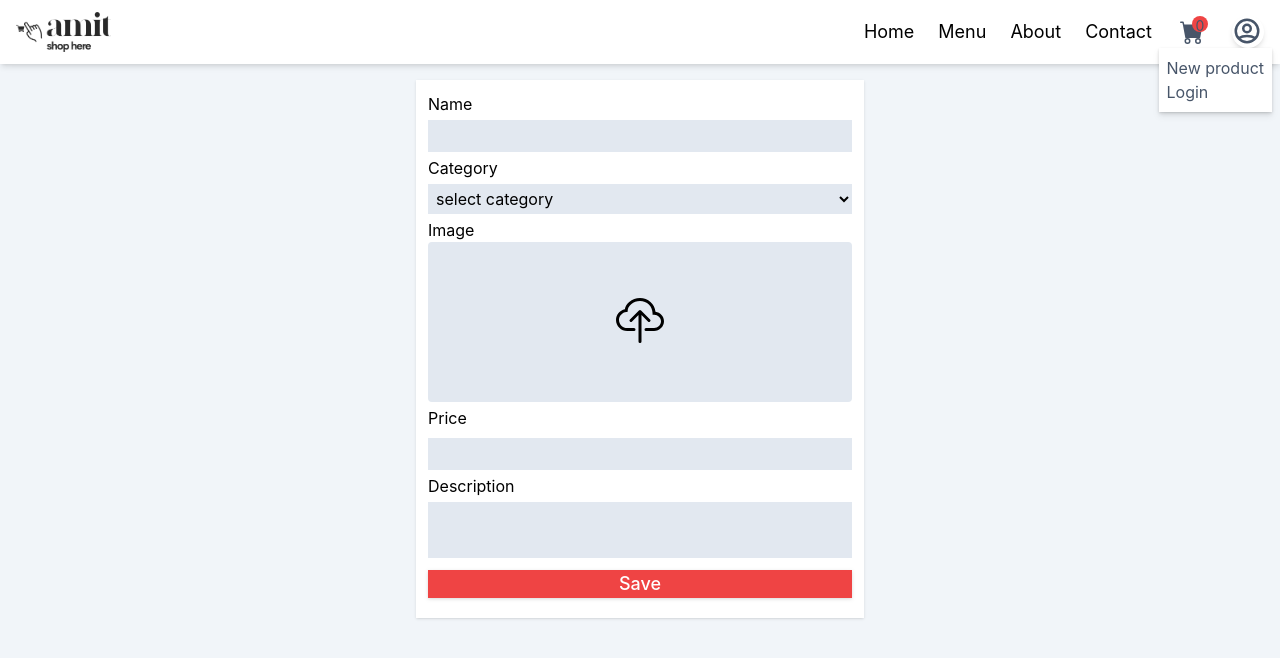
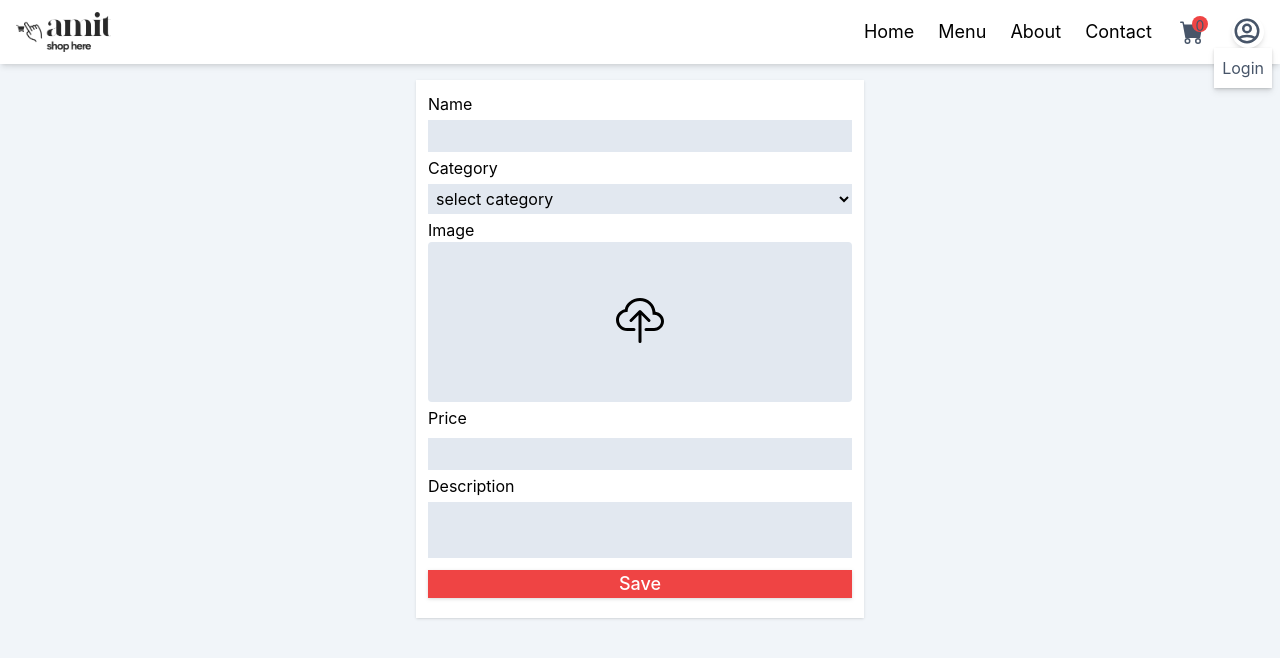
Before and after one commit to dewsiro000/The-Fasted-Delivery--in-home, a React (Create React App) app in the folder frontend/: page /newproduct in a window 1280 px wide. Both pictures are taken after a click on the element 1248 px from the left and 32 px from the top of the page. Shown: the top 658 px of the page. Built offline with nearby package versions, Linux system fonts and the light colour scheme.

Commit message:
show New product
userData.email === process.env.REACT_APP_ADMIN_EMAI

```diff
--- a/frontend/src/component/Header.js
+++ b/frontend/src/component/Header.js
@@ -10,7 +10,7 @@ import { toast } from 'react-hot-toast'
 const Header = () => {
     const [showMenu, setShowMenu] = useState(false)
     const userData = useSelector((state) => state.user)
-    console.log('userData : ', userData);
+    console.log(userData.email);
     const dispatch = useDispatch()
 
     const handleShowMenu = () => {
@@ -20,6 +20,8 @@ const Header = () => {
         dispatch(logoutRedux())
         toast("Logout successfully")
     }
+
+    console.log(process.env.REACT_APP_ADMIN_EMAIL);
     return (
         <header className='fixed shadow-md w-full h-16 px-2 md:px-4 Z-50 bg-white'>
 
@@ -46,14 +48,18 @@ const Header = () => {
                             {userData.image ? <img src={userData.image} className='h-full w-full' /> : <HiOutlineUserCircle />}
                         </div>
                         {
-                            showMenu && <div className='absolute right-2 bg-white py-2 shadow drop-shadow-md flex flex-col'>
+                            showMenu && (
+                                <div className='absolute right-2 bg-white py-2 shadow drop-shadow-md flex flex-col'>
+                                    {
+                                        userData.email === process.env.REACT_APP_ADMIN_EMAIL &&
                                         <Link to={"newproduct"} className='whitespace-nowrap cursor-pointer px-2'>New product</Link>
+                                    }
                                     {
                                         userData.image ? <p className='cursor-pointer text-white px-2 bg-red-500' onClick={handleLogout}>Logout</p> :
                                             <Link to={"login"} className='whitespace-nowrap cursor-pointer px-2' >Login </Link>
                                     }
                                 </div>
-                        }
+                            )}
                     </div>
                 </div>
             </div>
--- a/frontend/src/page/Newproduct.js
+++ b/frontend/src/page/Newproduct.js
@@ -86,10 +86,10 @@ const Newproduct = () => {
                     <option value={"dosa"}>Dosa</option>
                     <option value={"pizza"}>Pizza</option>
                     <option value={"rice"}>rice</option>
-                    <option >Cake</option>
-                    <option >Burger</option>
-                    <option >Panner</option>
-                    <option >Sandwich</option>
+                    <option value={"cake"}>Cake</option>
+                    <option value={"burger"}>Burger</option>
+                    <option value={"panner"}>Panner</option>
+                    <option value={"sandwich"}>Sandwich</option>
                 </select>
 
                 <label htmlFor='image'>Image
@@ -102,10 +102,10 @@ const Newproduct = () => {
                 </label>
 
                 <label htmlFor='price' className='my-1'>Price</label>
-                <input type={"text"} className='bg-slate-200 p-1 my-1' name='price' onChange={handleOnChange} />
+                <input type={"text"} className='bg-slate-200 p-1 my-1' name='price' onChange={handleOnChange} value={data.price} />
 
                 <label htmlFor='description'>Description</label>
-                <textarea rows={2} className='bg-slate-200 p-1 my-1 resize-none' name='description' onChange={handleOnChange}></textarea>
+                <textarea rows={2} value={data.description} className='bg-slate-200 p-1 my-1 resize-none' name='description' onChange={handleOnChange}></textarea>
 
                 <button className='bg-red-500 hover:bg-red-600 text-white text-lg my-2 font-medium drop-shadow '>Save</button>
             </form>
```
Also changed, not shown: 1 other file (tests, documents, lock files or other folders). Lines whose indentation alone changed are shown as unchanged.
